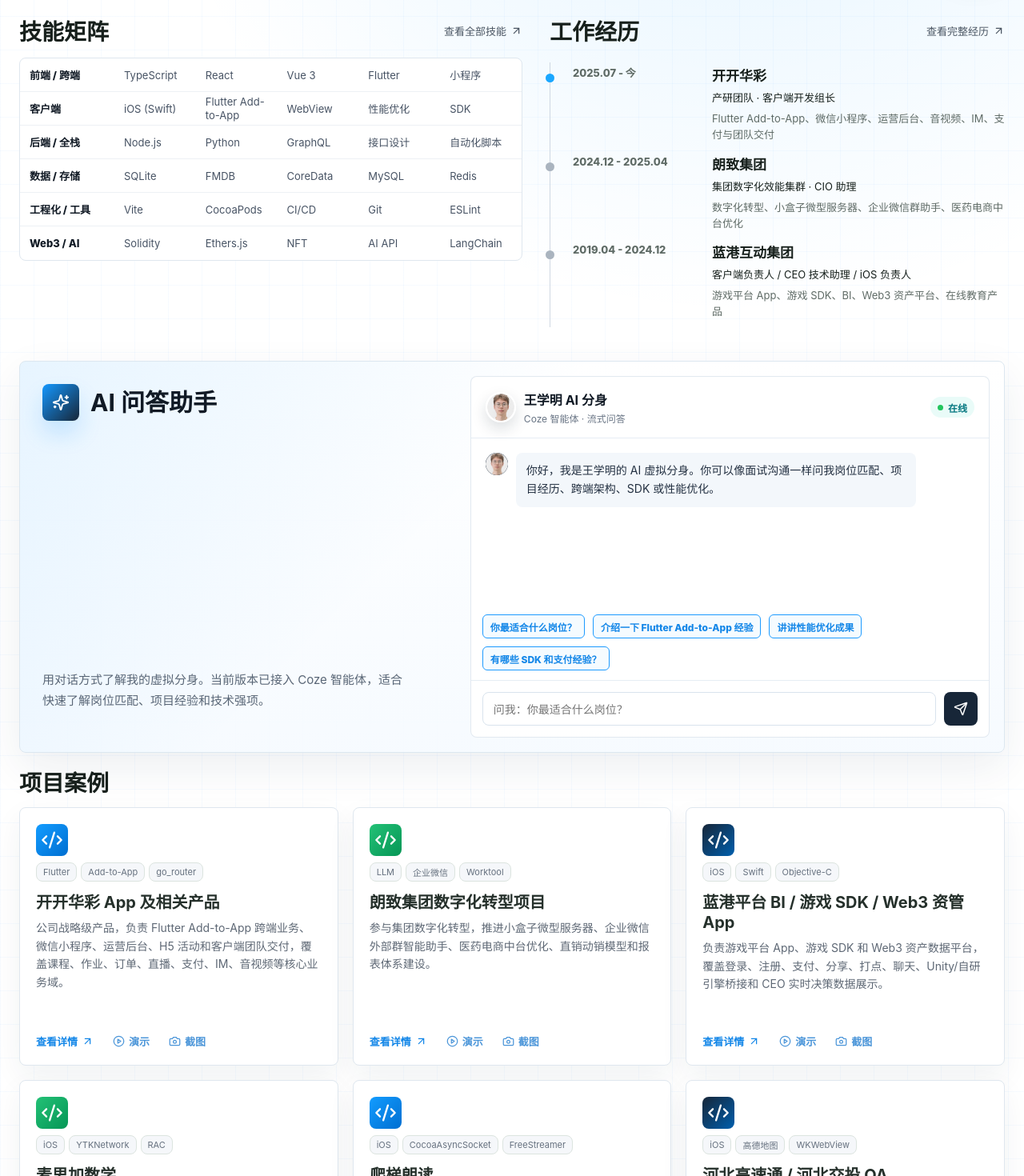
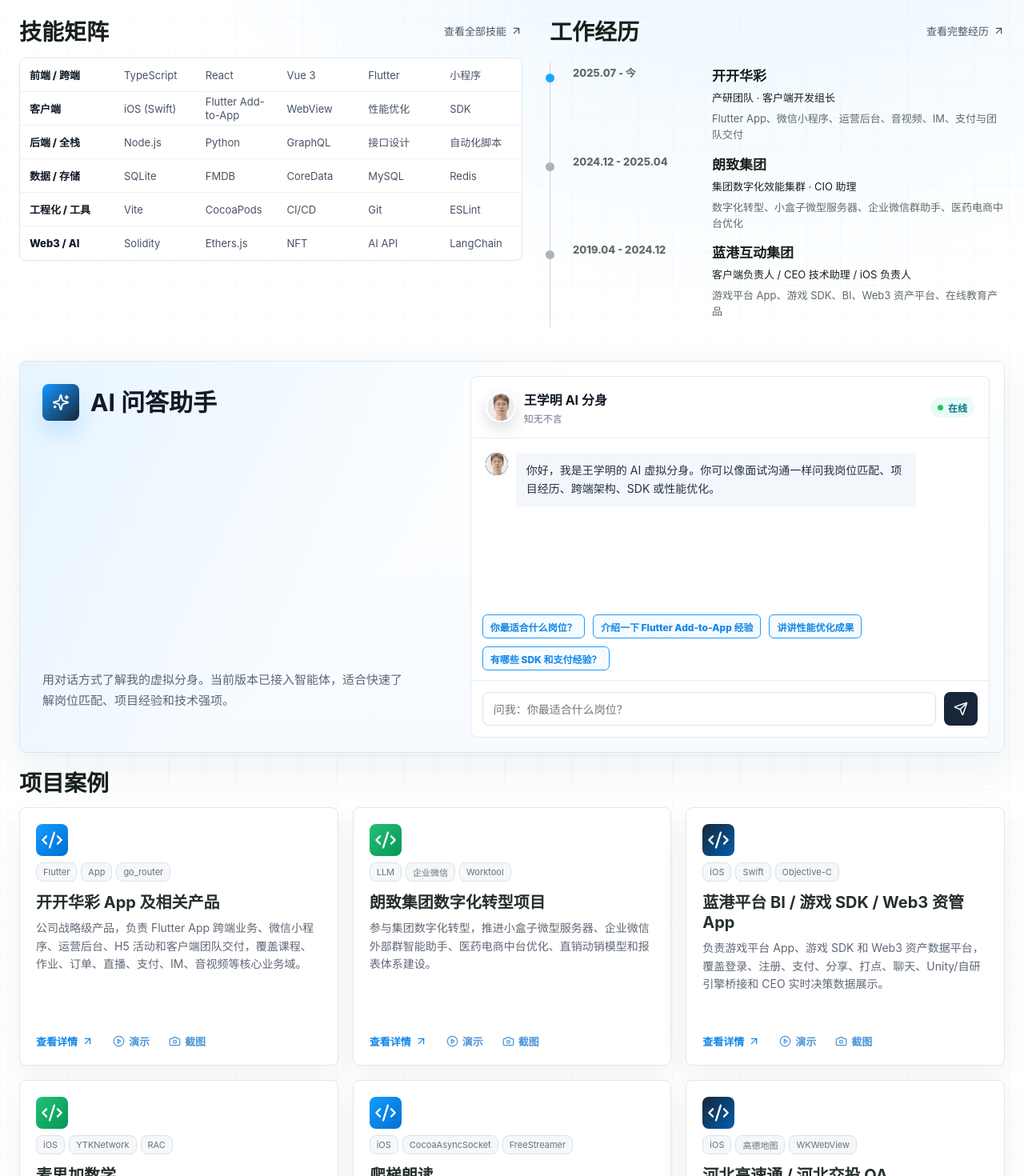
Before and after one commit to Wxm510846302/online-resume-wangxueming, a React (Vite) app: page / in a window 1280 px wide. Shown: the part 820-2290 px from the top of the page at 80% size. Built offline with nearby package versions, Linux system fonts and the light colour scheme.

Commit message:
Update resume copy

```diff
--- a/src/data/resume.js
+++ b/src/data/resume.js
@@ -8,7 +8,7 @@
   gitee: "https://gitee.com/xuemingwang",
   twitter: "https://x.com/XM_LKWeb3Team",
   summary:
-    "10 年移动端与跨端开发经验，覆盖 iOS、Flutter Add-to-App、微信小程序、WebView/H5、运营后台、游戏 SDK、Web3 数据平台与 AI 工具链。既能独立从 0 到 1 搭建产品，也能承担客户端技术方案、团队排期、跨端协作和交付风险控制。",
+    "10 年移动端与跨端开发经验，覆盖 iOS、Flutter App、微信小程序、WebView/H5、运营后台、游戏 SDK、Web3 数据平台与 AI 工具链。既能独立从 0 到 1 搭建产品，也能承担客户端技术方案、团队排期、跨端协作和交付风险控制。",
   metrics: [
     { value: "10+ 年", label: "开发经验" },
     { value: "5 年", label: "技术管理经验" },
@@ -28,7 +28,7 @@
       icon: "bridge",
       title: "跨端与桥接",
       text: "长期处理 WKWebView、JSBridge、MethodChannel、原生 SDK、Unity/自研引擎与 App 宿主工程之间的通信和能力对齐，熟悉 HTTP/HTTPS/TCP/UDP 网络协议。",
-      tags: ["WKWebView", "Flutter Add-to-App", "MethodChannel", "Unity SDK", "H5 活动", "HTTP/HTTPS/TCP/UDP"],
+      tags: ["WKWebView", "Flutter App", "MethodChannel", "Unity SDK", "H5 活动", "HTTP/HTTPS/TCP/UDP"],
     },
     {
       icon: "architecture",
@@ -60,7 +60,7 @@
       period: "2025.07 - 今",
       company: "开开华彩",
       role: "产研团队 · 客户端开发组长",
-      focus: "Flutter Add-to-App、微信小程序、运营后台、音视频、IM、支付与团队交付",
+      focus: "Flutter App、微信小程序、运营后台、音视频、IM、支付与团队交付",
     },
     {
       period: "2024.12 - 2025.04",
@@ -121,8 +121,8 @@
     period: "2025.07 - 今",
     role: "客户端开发组长",
     summary:
-      "公司战略级产品，负责 Flutter Add-to-App 跨端业务、微信小程序、运营后台、H5 活动和客户端团队交付，覆盖课程、作业、订单、直播、支付、IM、音视频等核心业务域。",
-    stack: ["Flutter", "Add-to-App", "go_router", "dio", "provider", "get_it", "MethodChannel", "微信小程序", "运营后台"],
+      "公司战略级产品，负责 Flutter App 跨端业务、微信小程序、运营后台、H5 活动和客户端团队交付，覆盖课程、作业、订单、直播、支付、IM、音视频等核心业务域。",
+    stack: ["Flutter", "App", "go_router", "dio", "provider", "get_it", "MethodChannel", "微信小程序", "运营后台"],
     background: [
       "面向银发族兴趣学习和同好社交，业务横跨 App、小程序、后台、直播、支付和活动页。",
       "原生 Android、iOS、鸿蒙宿主需要复用 Flutter 业务能力，同时保持推送、微信、支付、权限、音视频等原生能力一致。",
@@ -139,7 +139,7 @@
       "建议补充：当前 App 版本周期、活跃用户、课程/订单规模、支付成功率、直播稳定性或故障率等指标。",
     ],
     interviewAngles: [
-      "重点讲 Add-to-App 在多宿主工程中的边界划分、路由、依赖注入和原生能力治理。",
+      "重点讲 App 在多宿主工程中的边界划分、路由、依赖注入和原生能力治理。",
       "准备一个 MethodChannel 案例：从 H5/Flutter 到原生支付或音视频能力的完整调用链。",
       "解释如何作为组长管理跨端排期、风险和版本质量。",
     ],
--- a/src/main.jsx
+++ b/src/main.jsx
@@ -257,7 +257,7 @@
             <h2>AI 问答助手</h2>
           </div>
           <p>
-            用对话方式了解我的虚拟分身。当前版本已接入 Coze 智能体，适合快速了解岗位匹配、项目经验和技术强项。
+            用对话方式了解我的虚拟分身。当前版本已接入智能体，适合快速了解岗位匹配、项目经验和技术强项。
           </p>
         </div>
         <AssistantChat assistant={assistant} compact={false} />
@@ -371,7 +371,7 @@
           <img src={aiAvatar} alt="王学明 AI 分身头像" />
           <div>
             <strong>王学明 AI 分身</strong>
-            <span>Coze 智能体 · 流式问答</span>
+            <span>知无不言</span>
           </div>
         </div>
         <span className={`assistant-status assistant-status-${serviceState}`}>
```
